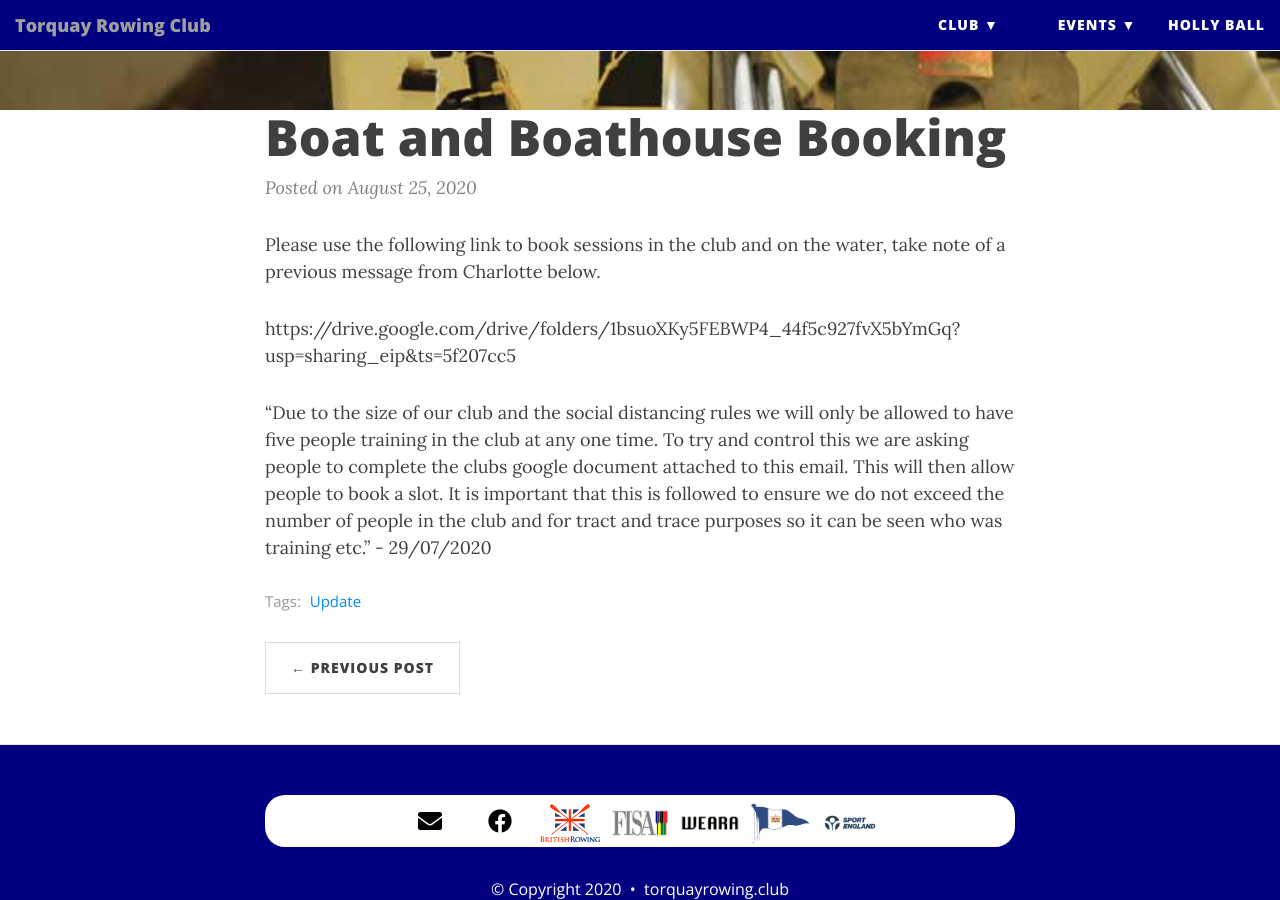
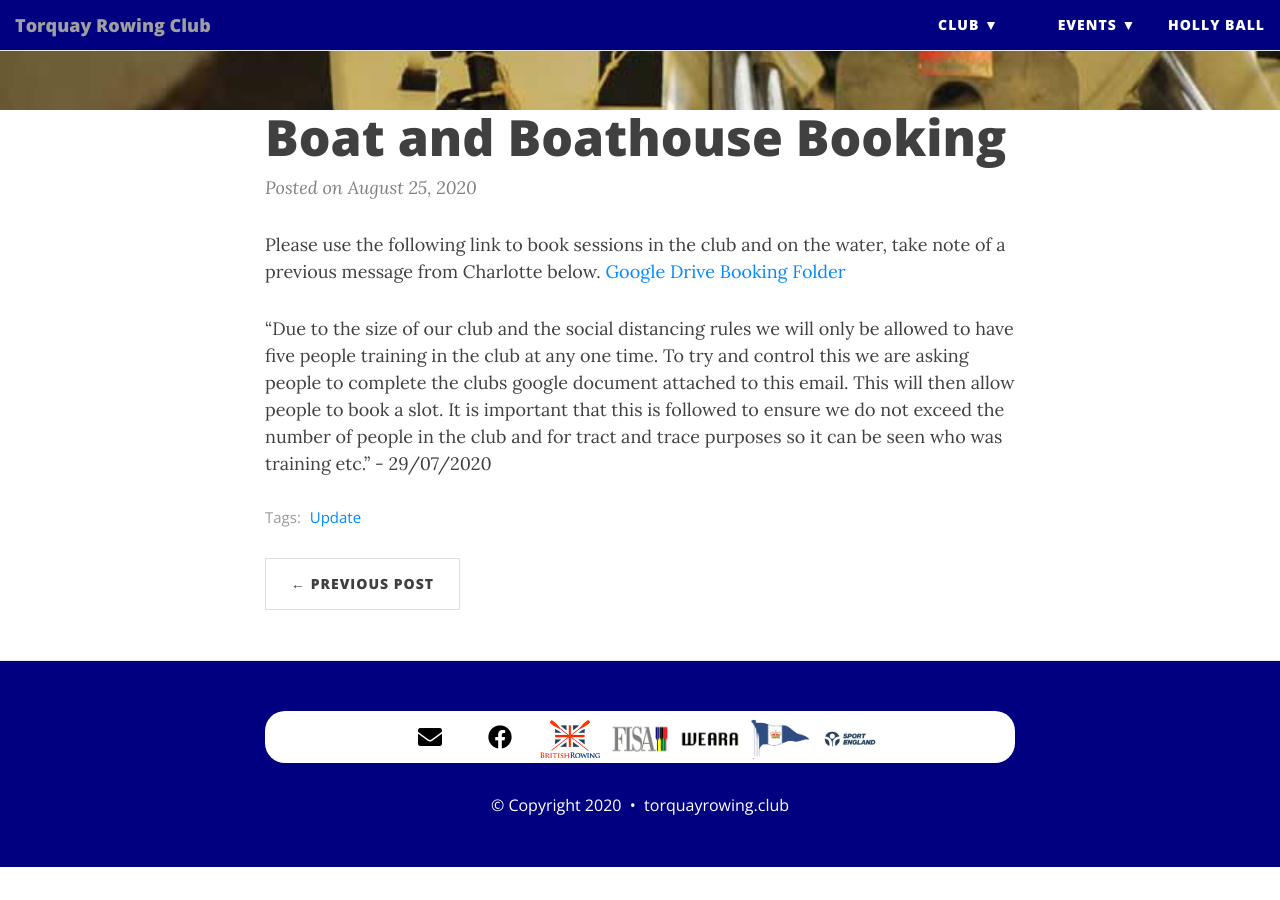
Before and after one commit to torquayrowingclub/torquayrowingclub.github.io, a Jekyll site: the page built from _posts/2020-08-25-boat-and-boathouse-booking.md, in a window 1280 px wide and 900 px high, scrolled down 565 px. Built offline with Jekyll 4.4.1, drawn with Linux system fonts in a browser that asks for light colours; nearby versions of some CDN libraries; after the commit the page ends 1432 px from its top, so only the background shows below that.

Commit message:
boathouse booking

```diff
--- a/_posts/2020-08-25-boat-and-boathouse-booking.md
+++ b/_posts/2020-08-25-boat-and-boathouse-booking.md
@@ -5,8 +5,6 @@ subtitle:
 tags: [Update]
 ---
 
-Please use the following link to book sessions in the club and on the water, take note of a previous message from Charlotte below.
-
-https://drive.google.com/drive/folders/1bsuoXKy5FEBWP4_44f5c927fvX5bYmGq?usp=sharing_eip&ts=5f207cc5
+Please use the following link to book sessions in the club and on the water, take note of a previous message from Charlotte below. [Google Drive Booking Folder](https://drive.google.com/drive/folders/1bsuoXKy5FEBWP4_44f5c927fvX5bYmGq?usp=sharing_eip&ts=5f207cc5)
 
 "Due to the size of our club and the social distancing rules we will only be allowed to have five people training in the club at any one time. To try and control this we are asking people to complete the clubs google document attached to this email. This will then allow people to book a slot. It is important that this is followed to ensure we do not exceed the number of people in the club and for tract and trace purposes so it can be seen who was training etc." - 29/07/2020
```
